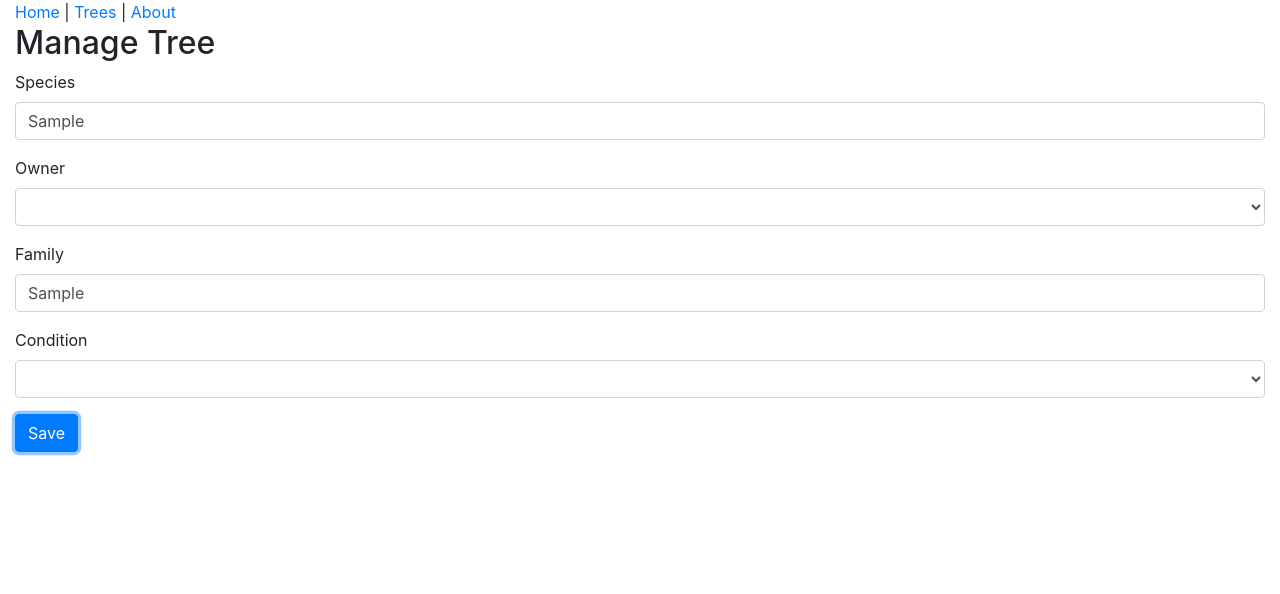
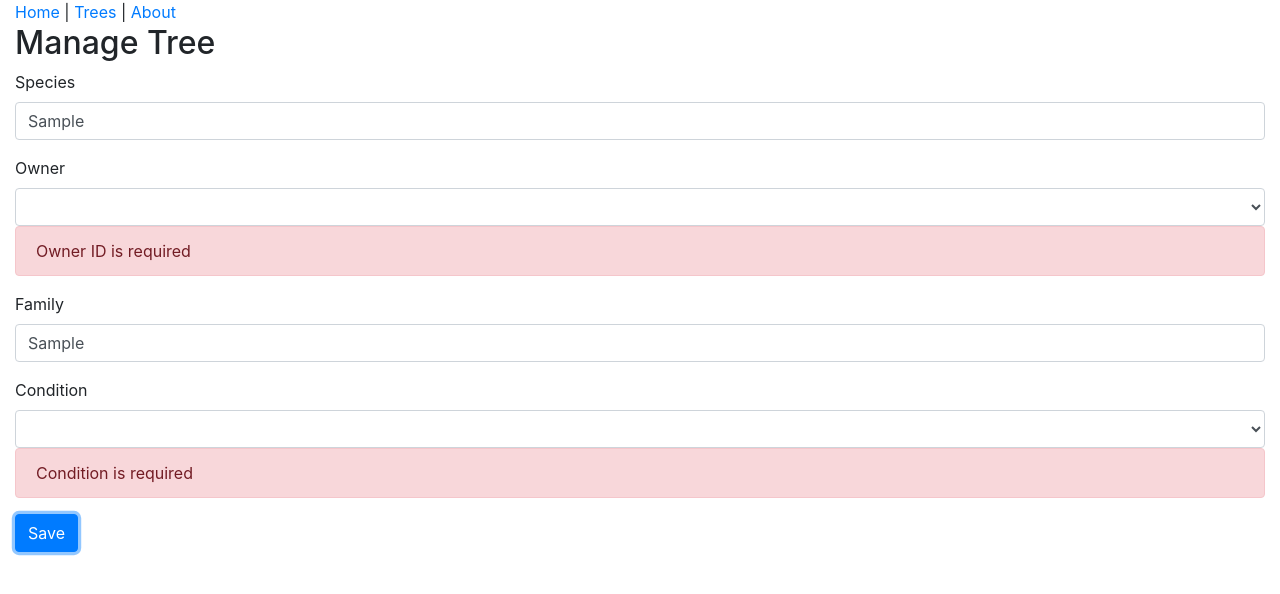
Before and after one commit to gbotond/trees-app, a React (Create React App) app: page /tree/1 in a window 1280 px wide. Both pictures are taken after typing "Sample", "Sample" into the empty fields and a click on the input "Save". Shown: the top 594 px of the page. Built offline with nearby package versions, Linux system fonts and the light colour scheme; no server answers.

Commit message:
feat: form validation

```diff
--- a/src/components/ManageTreePage.js
+++ b/src/components/ManageTreePage.js
@@ -4,6 +4,7 @@ import * as treeApi from "../api/treeApi";
 import { toast } from "react-toastify";
 
 const ManageTreePage = props => {
+    const [errors, setErrors] = useState({});
     const [tree, setTree] = useState({
        id: null,
        slug: "",
@@ -17,8 +18,24 @@ const ManageTreePage = props => {
         setTree({...tree, [target.name]: target.value});
     }
 
+    function formIsValid() {
+        const _errors = {};
+
+        if (!tree.species) _errors.species = "Species is required";
+        if (!tree.ownerId) _errors.ownerId = "Owner ID is required";
+        if (!tree.family) _errors.family = "Family is required";
+        if (!tree.condition) _errors.condition = "Condition is required";
+
+        setErrors(_errors);
+
+        return Object.keys(_errors).length === 0;
+    }
+
     function handleSubmit(event) {
         event.preventDefault();
+
+        if (!formIsValid()) return;
+
         treeApi.saveTree(tree).then(() => {
             props.history.push("/trees");
             toast.success("Tree saved");
@@ -28,7 +45,12 @@ const ManageTreePage = props => {
     return(
         <>
             <h2>Manage Tree</h2>
-            <TreeForm tree={tree} onChange={handleChange} onSubmit={handleSubmit}/>
+            <TreeForm
+                errors={errors}
+                tree={tree}
+                onChange={handleChange}
+                onSubmit={handleSubmit}
+            />
         </>
     );
 };
--- a/src/components/TreeForm.js
+++ b/src/components/TreeForm.js
@@ -1,5 +1,6 @@
 import React from "react";
 import TextInput from "./common/TextInput";
+import PropTypes from "prop-types";
 
 function TreeForm(props) {
     return (
@@ -10,6 +11,7 @@ function TreeForm(props) {
                 name="species"
                 onChange={props.onChange}
                 value={props.tree.species}
+                error={props.errors.species}
             />
 
             <div className="form-group">
@@ -28,6 +30,9 @@ function TreeForm(props) {
                     <option value="3">III. District</option>
                 </select>
                 </div>
+                {props.errors.ownerId && (
+                    <div className="alert alert-danger">{props.errors.ownerId}</div>
+                )}
             </div>
 
             <TextInput
@@ -36,6 +41,7 @@ function TreeForm(props) {
                 name="family"
                 value={props.tree.family}
                 onChange={props.onChange}
+                error={props.errors.species}
             />
 
             <div className="form-group">
@@ -55,6 +61,9 @@ function TreeForm(props) {
                     <option value="4">Deseased</option>
                 </select>
                 </div>
+                {props.errors.condition && (
+                    <div className="alert alert-danger">{props.errors.condition}</div>
+                )}
             </div>
 
             <input type="submit" value="Save" className="btn btn-primary" />
@@ -62,4 +71,11 @@ function TreeForm(props) {
     );
 }
 
+TreeForm.propTypes = {
+    tree: PropTypes.object.isRequired,
+    onSubmit: PropTypes.func.isRequired,
+    onChange: PropTypes.func.isRequired,
+    errors: PropTypes.object.isRequired
+};
+
 export default TreeForm;
```
